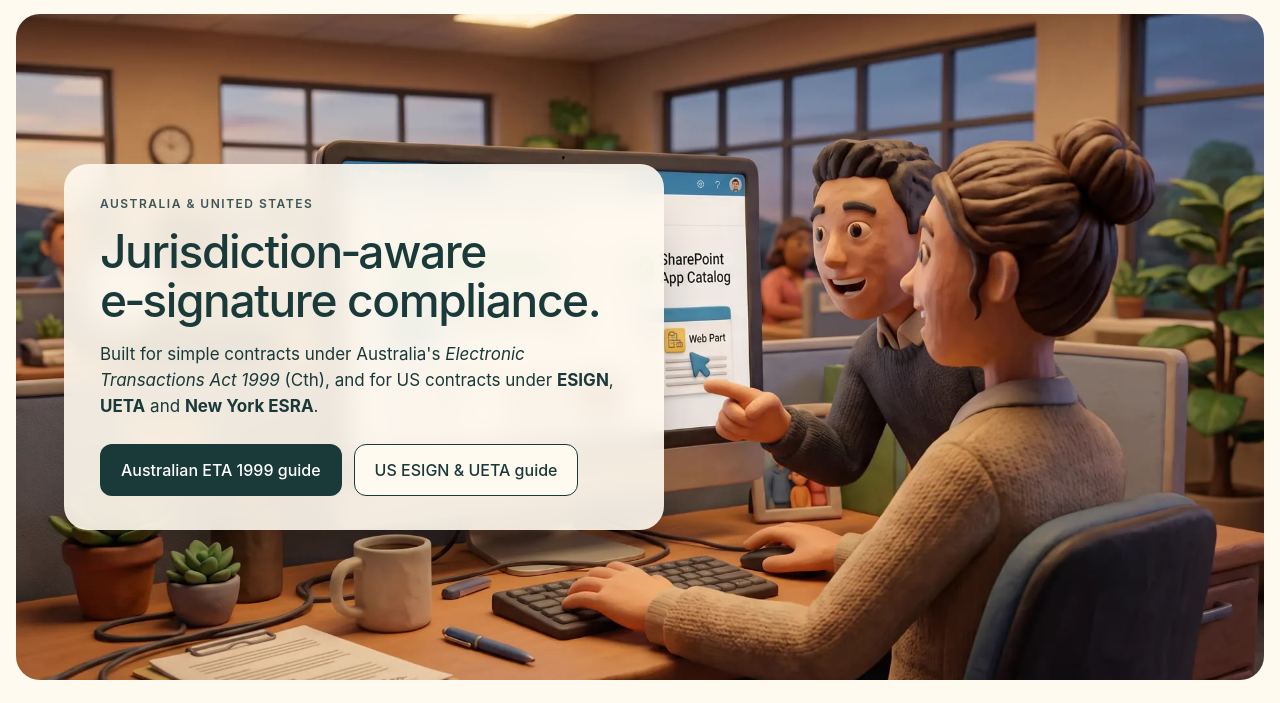
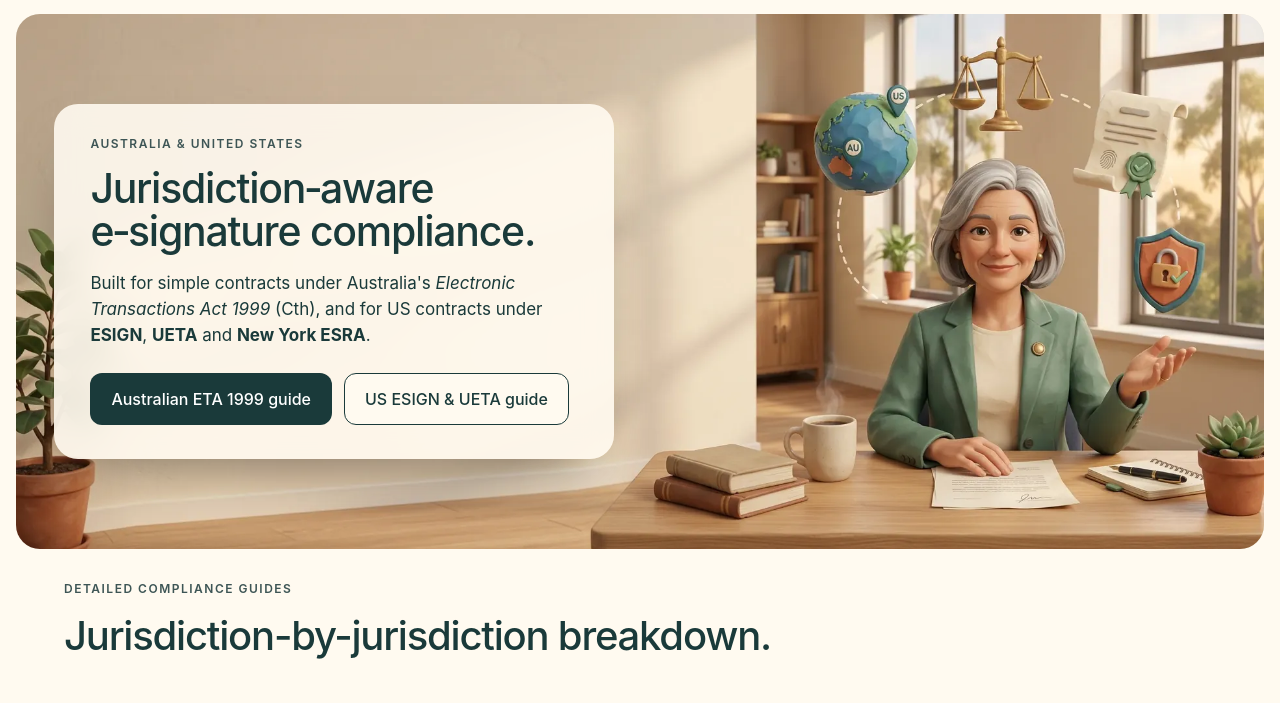
Before and after one commit to florisjd/sendandsignwebsite, a plain HTML site: page compliance.html in a window 1280 px wide. Shown: the part 59-762 px from the top of the page. Drawn offline with Linux system fonts and the light colour scheme.

Commit message:
feat: new compare and compliance heroes
- Compare: "native vs bolted-on" clay hero (tidy Send & Sign tile vs a
  tangled contraption), left text panel, widened left wall so the panel
  clears the art; share images updated
- Compliance: compliance lead with AU/US globe, level scale, fingerprint
  certificate and shield; left panel; share image updated on the overview,
  ETA and US guide pages
- Both use the is-banner + panel-edge layout; new -v2 files for cache busting

Co-Authored-By: Claude Opus 5.5 <noreply@anthropic.com>

```diff
--- a/compliance.html
+++ b/compliance.html
@@ -10,7 +10,7 @@
   <meta property="og:type" content="website">
   <link rel="canonical" href="https://sendandsign.online/compliance">
   <meta property="og:url" content="https://sendandsign.online/compliance">
-  <meta property="og:image" content="https://sendandsign.online/assets/hero/compliance-1920.jpg">
+  <meta property="og:image" content="https://sendandsign.online/assets/hero/compliance-v2-1920.jpg">
   <meta name="twitter:card" content="summary_large_image">
   <meta name="theme-color" content="#fffaf0">
   <link rel="icon" href="assets/favicon-16.png" type="image/png" sizes="16x16">
@@ -64,8 +64,10 @@
 
 <main id="main">
 
-  <section class="photo-hero" style="--focus: center">
-    <picture><source type="image/webp" srcset="assets/hero/compliance-960.webp 960w, assets/hero/compliance-1920.webp 1920w" sizes="100vw"><img class="photo-hero-img" src="assets/hero/compliance-1920.jpg" srcset="assets/hero/compliance-960.jpg 960w, assets/hero/compliance-1920.jpg 1920w" sizes="100vw" alt="Two clay-animated colleagues smile as Send &amp; Sign installs from the SharePoint App Catalog with no PowerShell required." width="1920" height="1072" fetchpriority="high"></picture>
+  <section class="photo-hero panel-edge is-banner" style="--focus: 100% center; --focus-mobile: 100% center">
+    <picture><source type="image/webp" srcset="assets/hero/compliance-v2-960.webp 960w, assets/hero/compliance-v2-1920.webp 1920w" sizes="100vw"><img class="photo-hero-img" src="assets/hero/compliance-v2-1920.jpg" srcset="assets/hero/compliance-v2-960.jpg 960w, assets/hero/compliance-v2-1920.jpg 1920w" sizes="100vw"
+      alt="A smiling clay-animated compliance lead with silver hair sits at her desk with a signed document, beneath a globe pinned AU and US, a level balance scale, a sealed certificate with a fingerprint and a security shield."
+      width="1920" height="907" fetchpriority="high"></picture>
     <div class="container">
       <div class="hero-panel">
         <p class="eyebrow">Australia &amp; United States</p>
```
Also changed, not shown: compare.html (+5 -5 lines), compliance-eta.html (+1 -1 lines), compliance-us.html (+1 -1 lines), assets/hero/compare-v2-1920.jpg (added), assets/hero/compare-v2-1920.webp (added), assets/hero/compare-v2-960.jpg (added), assets/hero/compare-v2-960.webp (added), assets/hero/compliance-v2-1920.jpg (added), assets/hero/compliance-v2-1920.webp (added), assets/hero/compliance-v2-960.jpg (added), assets/hero/compliance-v2-960.webp (added).
